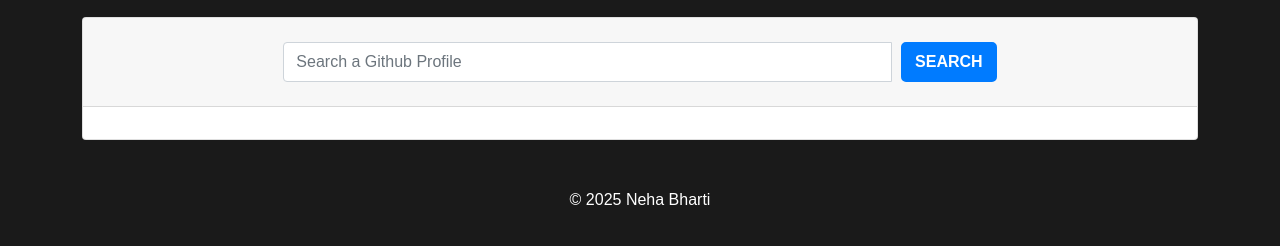
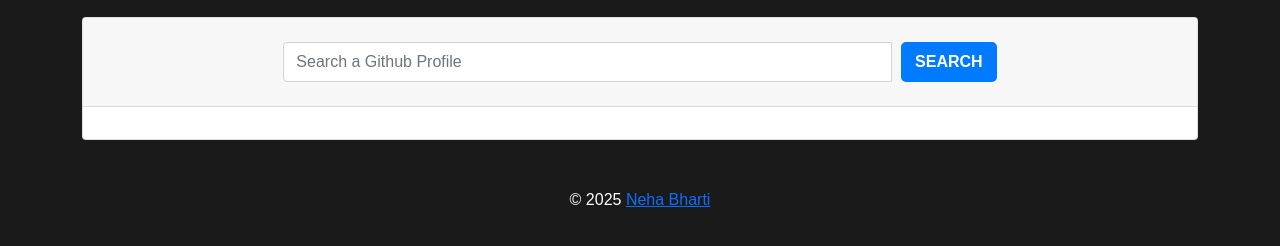
Before and after one commit to NehaBharti6930/Github_Profile_Finder, a plain HTML site: page index.html in a window 1280 px wide. Shown: the part 166-412 px from the top of the page. Drawn offline with nearby package versions, Linux system fonts and the light colour scheme.

Commit message:
Update index.html

```diff
--- a/index.html
+++ b/index.html
@@ -49,7 +49,8 @@
     </div>
 
     <!-- Footer -->
-    <footer class="text-center mt-5">&copy; 2025 Neha Bharti</footer>
+    <footer class="text-center mt-5">&copy; 2025 <a href="https://github.com/NehaBharti6930/Github_Profile_Finder.git"> Neha Bharti</a></footer>
+
 
     <script
       src="https://cdn.jsdelivr.net/npm/bootstrap@5.1.3/dist/js/bootstrap.bundle.min.js"
```
